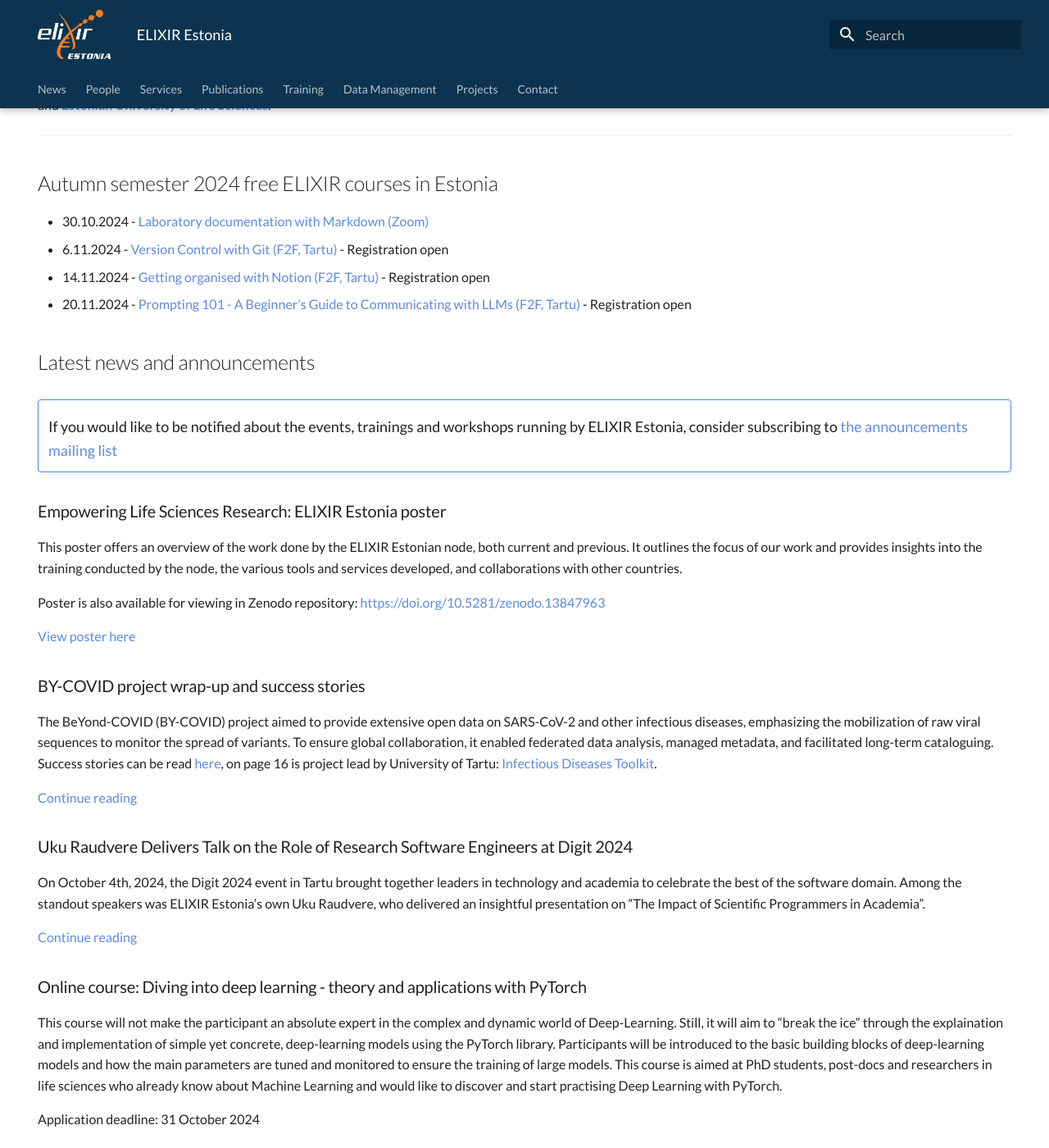
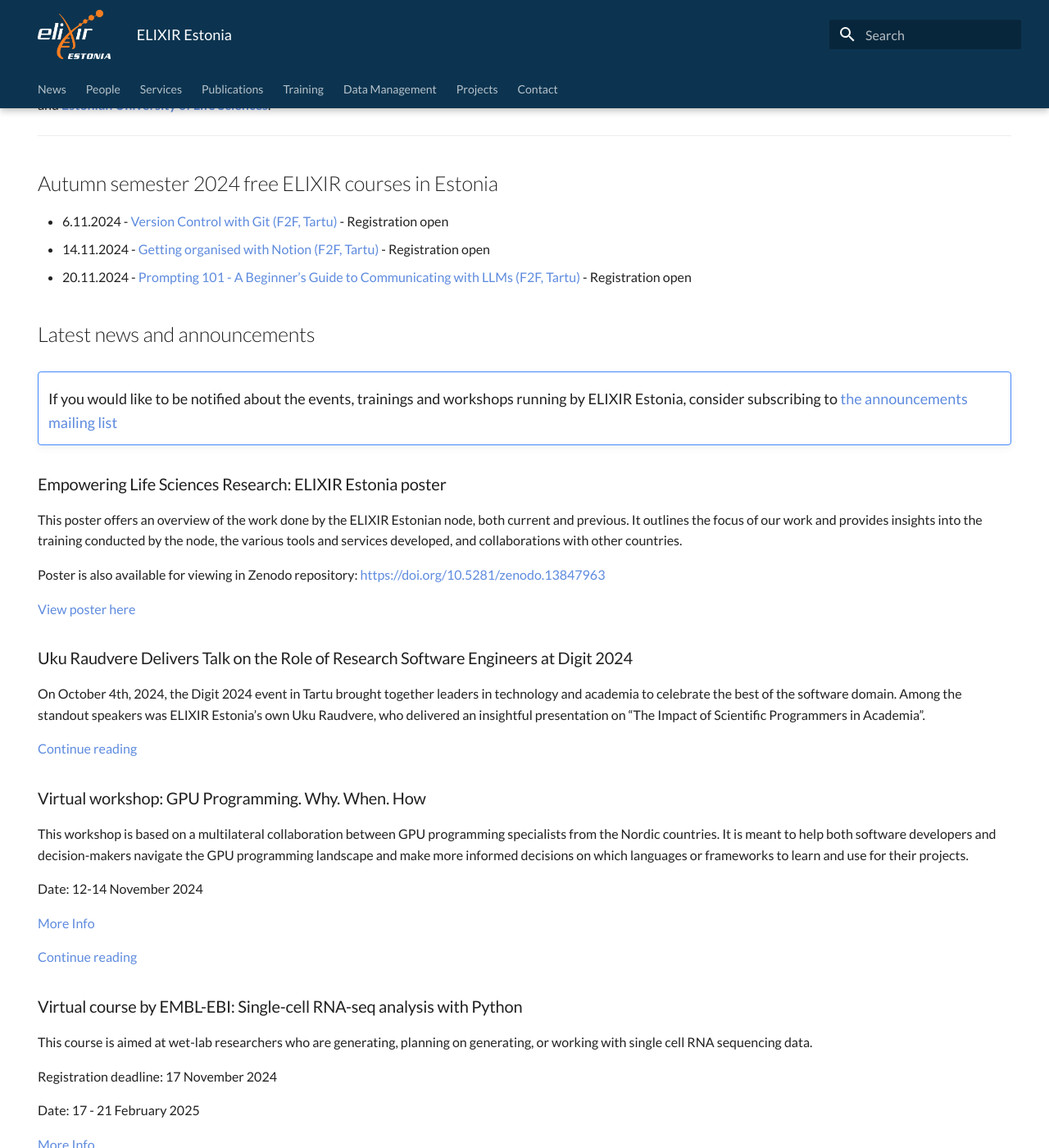
Before and after one commit to ELIXIREstonia/elixirestonia.github.io, an MkDocs documentation site: the page built from content/index.md, in a window 1280 px wide and 1400 px high, scrolled down 376 px. Shown: the whole window at 82% size. Built offline with MkDocs 1.6.1 and Material for MkDocs 9.7.7, drawn with Linux system fonts in a browser that asks for light colours; some of the changed text lies outside the part shown.

Commit message:
updated markdown materials and course info

```diff
--- a/content/index.md
+++ b/content/index.md
@@ -33,7 +33,6 @@
 ---
 ## Autumn semester 2024 free ELIXIR courses in Estonia
 
-* 30.10.2024 - [Laboratory documentation with Markdown (Zoom)](news/posts/2024/Lab_doc_Markdown.md)
 * 6.11.2024 - [Version Control with Git (F2F, Tartu)](news/posts/2024/Version_control_with_Git.md) - Registration open
 * 14.11.2024 - [Getting organised with Notion (F2F, Tartu)](news/posts/2024/Notion.md) - Registration open
 * 20.11.2024 - [Prompting 101 - A Beginner's Guide to Communicating with LLMs (F2F, Tartu)](news/posts/2024/prompt_generation.md) - Registration open
@@ -58,29 +57,11 @@
 
 [View poster here](news/posts/2024/ELIXIR_Estonia_poster.md)
 
-### BY-COVID project wrap-up and success stories
-
-The BeYond-COVID (BY-COVID) project aimed to provide extensive open data on SARS-CoV-2 and other infectious diseases, emphasizing the mobilization of raw viral sequences to monitor the spread of variants. To ensure global collaboration, it enabled federated data analysis, managed metadata, and facilitated long-term cataloguing. Success stories can be read [here](https://by-covid.org/pdf/update-elixir-by-covid-brochure-1-7-DIGITAL.pdf), on page 16 is project lead by University of Tartu: [Infectious Diseases Toolkit](https://www.infectious-diseases-toolkit.org/).
-
-[Continue reading](news/posts/2024/BY_COVID_success_stories.md)
-
 ### Uku Raudvere Delivers Talk on the Role of Research Software Engineers at Digit 2024
 
 On October 4th, 2024, the Digit 2024 event in Tartu brought together leaders in technology and academia to celebrate the best of the software domain. Among the standout speakers was ELIXIR Estonia’s own Uku Raudvere, who delivered an insightful presentation on "The Impact of Scientific Programmers in Academia".
 
 [Continue reading](news/posts/2024/Digit2024.md)
-
-### Online course: Diving into deep learning - theory and applications with PyTorch
-
-This course will not make the participant an absolute expert in the complex and dynamic world of Deep-Learning. Still, it will aim to “break the ice” through the explaination and implementation of simple yet concrete, deep-learning models using the PyTorch library. Participants will be introduced to the basic building blocks of deep-learning models and how the main parameters are tuned and monitored to ensure the training of large models. This course is aimed at PhD students, post-docs and researchers in life sciences who already know about Machine Learning and would like to discover and start practising Deep Learning with PyTorch.
-
-Application deadline: 31 October 2024
-
-Date: 07 - 08 November 2024
-
-[Registration](https://www.sib.swiss/training/course/20241108_DEEPP)
-
-[Continue reading](news/posts/2024/PyTorch.md)
 
 ### Virtual workshop: GPU Programming. Why. When. How
 
```
Also changed, not shown: content/training/material.md (+1 -0 lines), content/training/past.md (+1 -0 lines), content/training/upcoming.md (+0 -1 lines).
